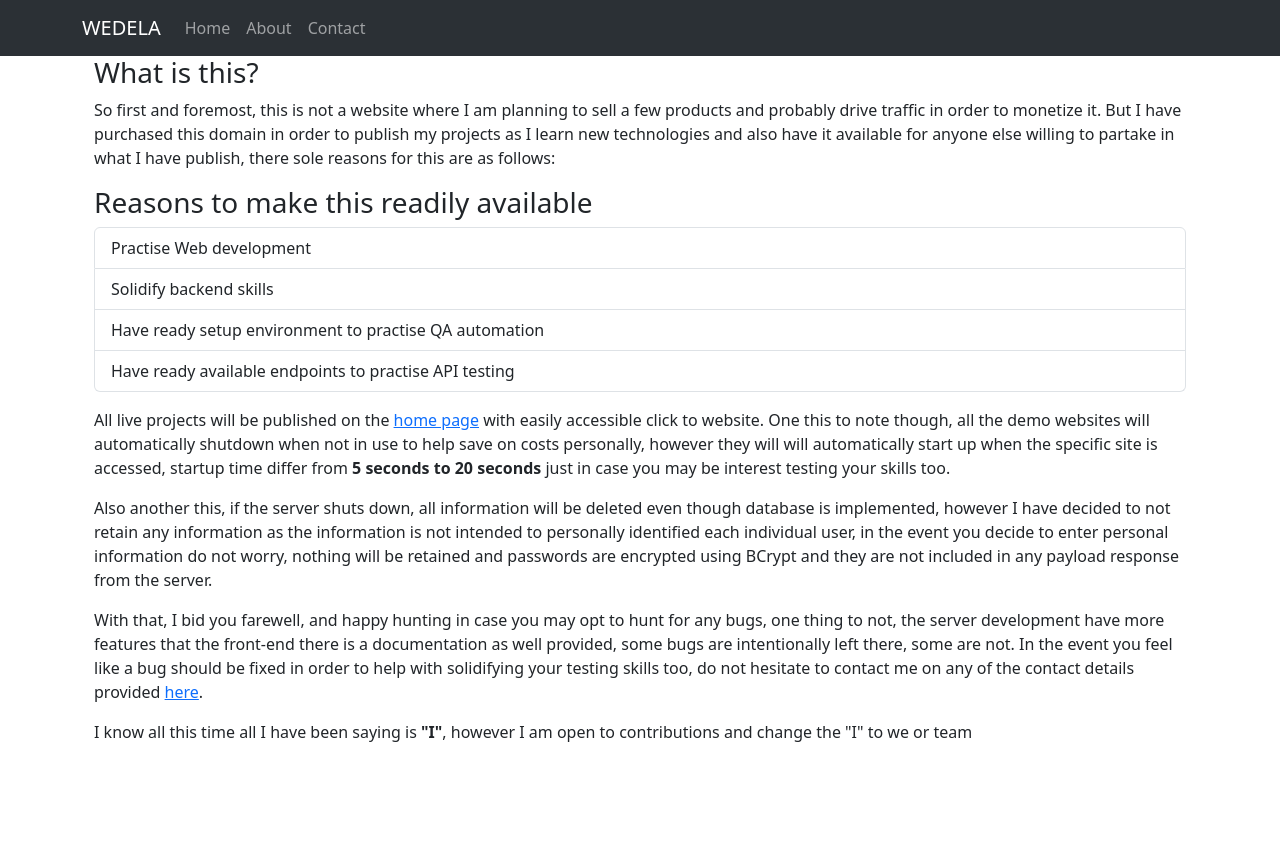
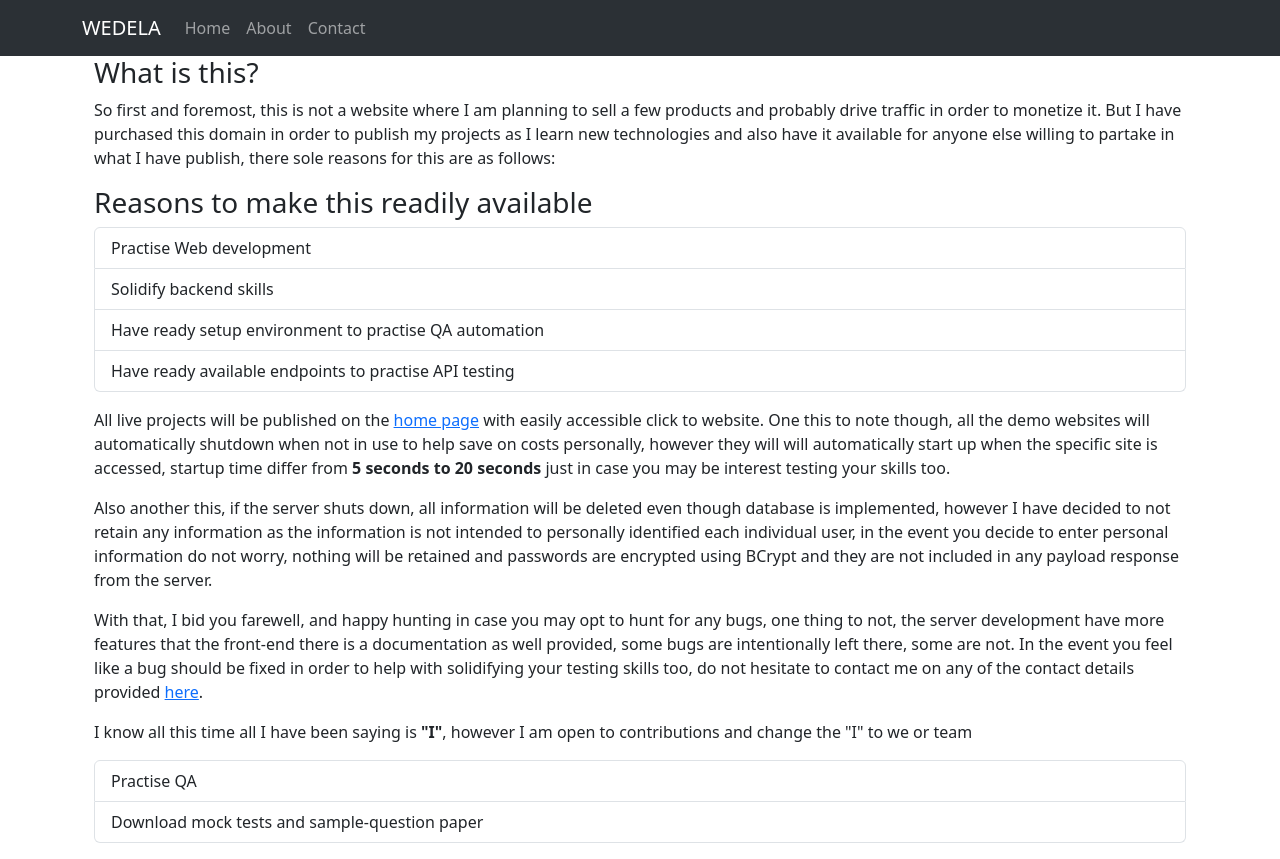
Before and after one commit to alpha-thulz/personal_growth, a React (Vite) app: page /about in a window 1280 px wide. Before the commit the page ends 800 px from the top, so only its background shows below. Built offline with nearby package versions, Linux system fonts and the light colour scheme.

Commit message:
Updated about us

```diff
--- a/src/pages/About.tsx
+++ b/src/pages/About.tsx
@@ -38,6 +38,12 @@ export default function About() {
                 <p>
                     I know all this time all I have been saying is <strong>"I"</strong>, however I am open to contributions and change the "I" to we or team
                 </p>
+                <ListGroup className="mb-3">
+                    <li className={"list-group-item"} onClick={() => (window.open("https://istqb.patshala.com/tests/", "_blank"))}>Practise QA</li>
+                    <li className={"list-group-item"} onClick={() => (window.open("https://tryqa.com/istqb-dumps-download-mock-tests-and-sample-question-papers/", "_blank"))}>
+                        Download mock tests and sample-question paper
+                    </li>
+                </ListGroup>
             </div>
         </div>
     );
```
